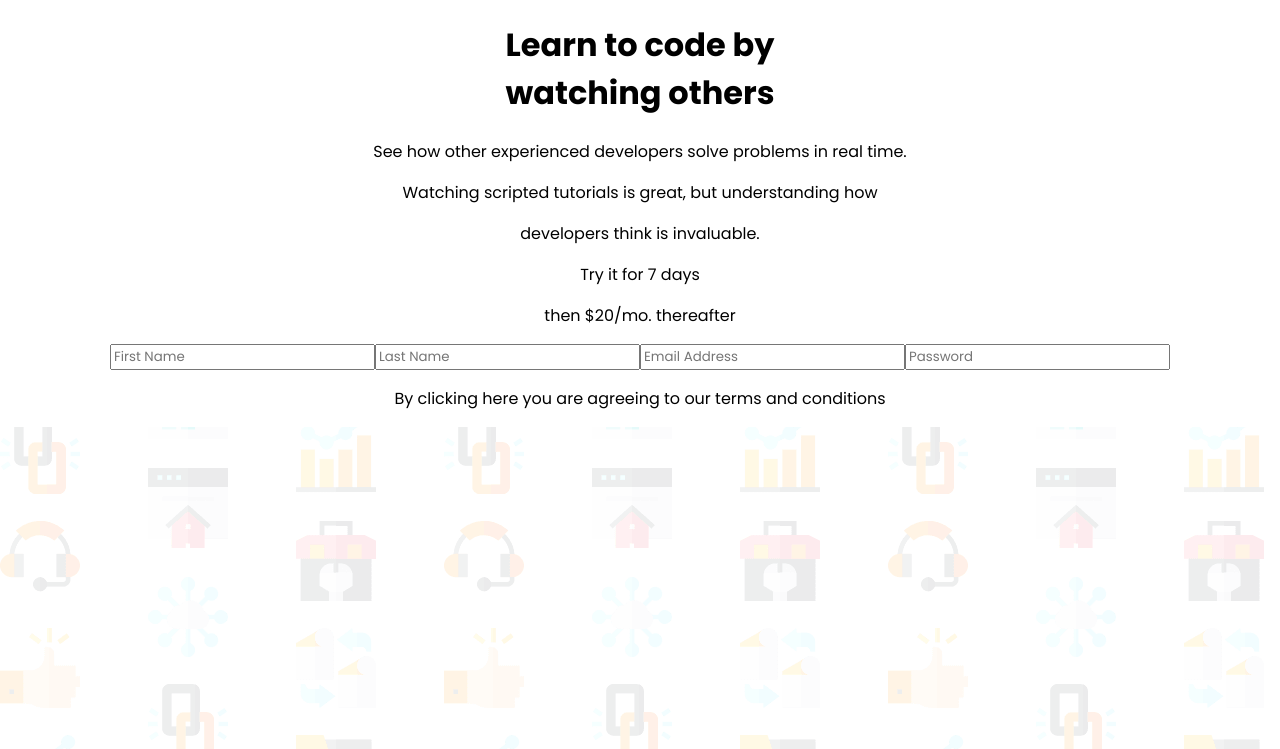
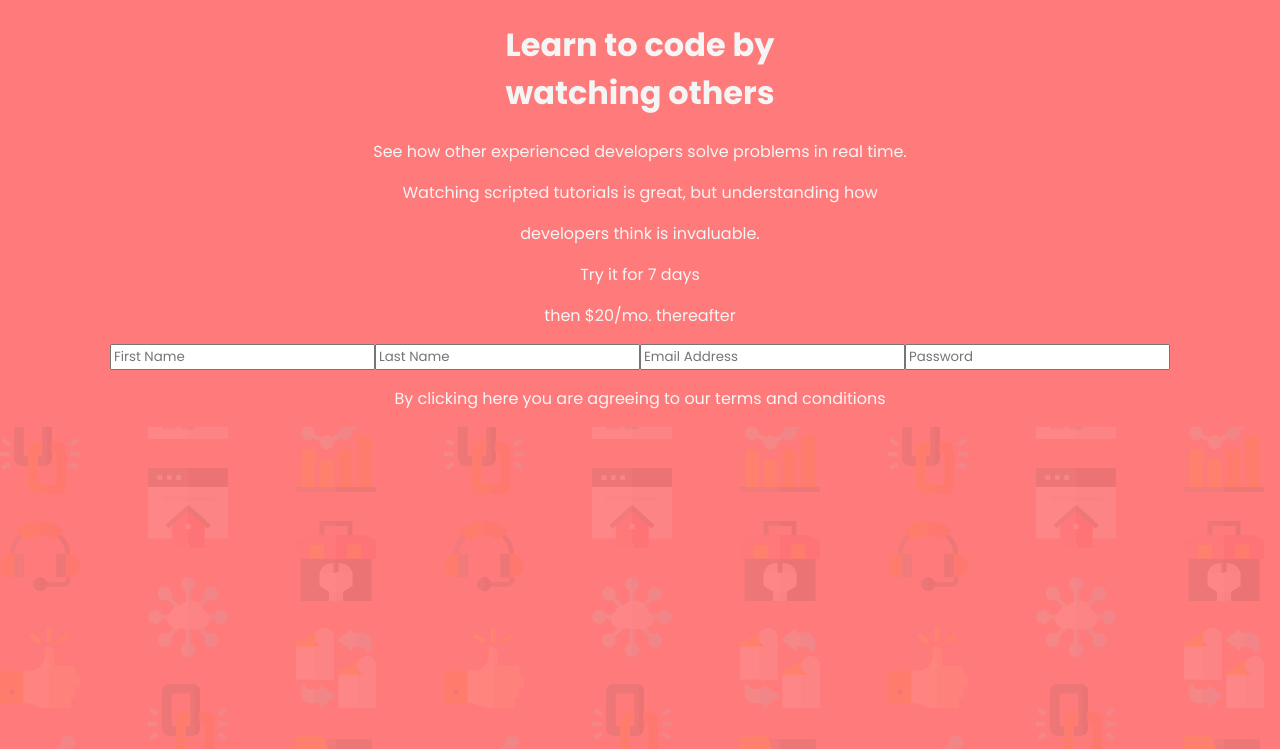
Before and after one commit to jokale/intro-comp, a React (Create React App) app: page / in a window 1280 px wide. Shown: the top 749 px of the page. Built offline with nearby package versions, Linux system fonts and the light colour scheme.

Commit message:
change html color

```diff
--- a/src/App.css
+++ b/src/App.css
@@ -38,10 +38,15 @@
 }
 
 
+html {
+  background-color: hsl(0, 100%, 74%);
+}
+
 /* text */
 
 h1,h2,h3,h4,h5,h6,p {
   font-family: 'Poppins', sans-serif;
+  color: whitesmoke;
 
 }
 
```
